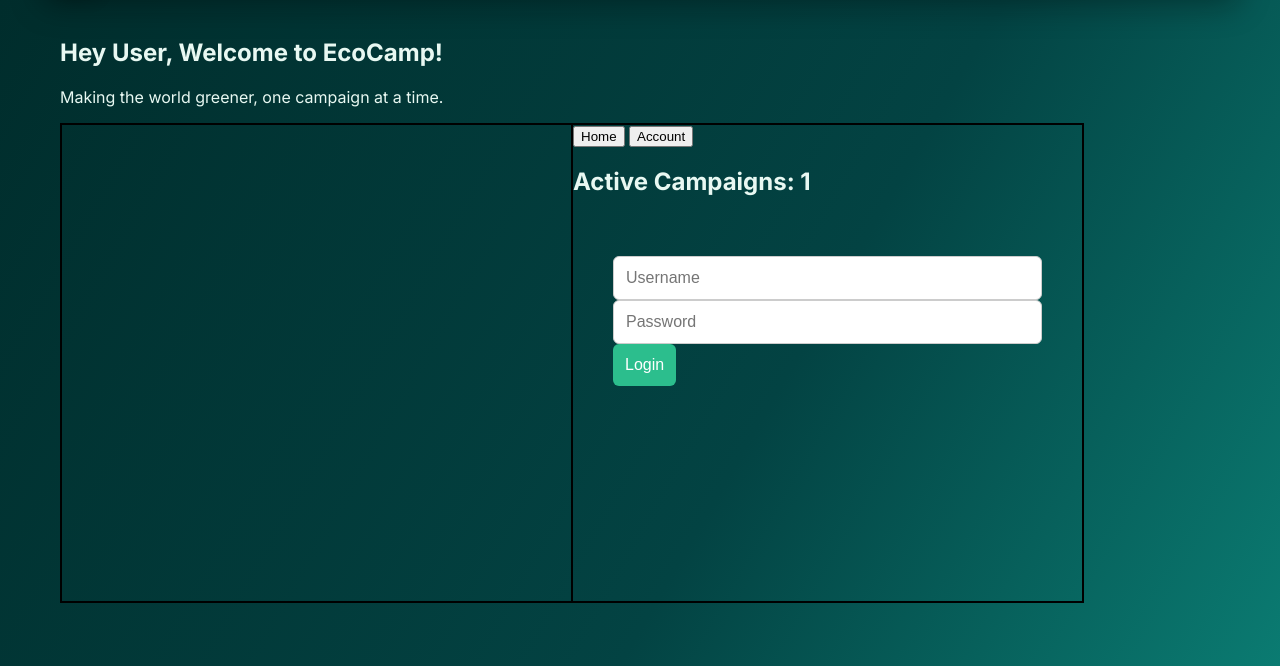
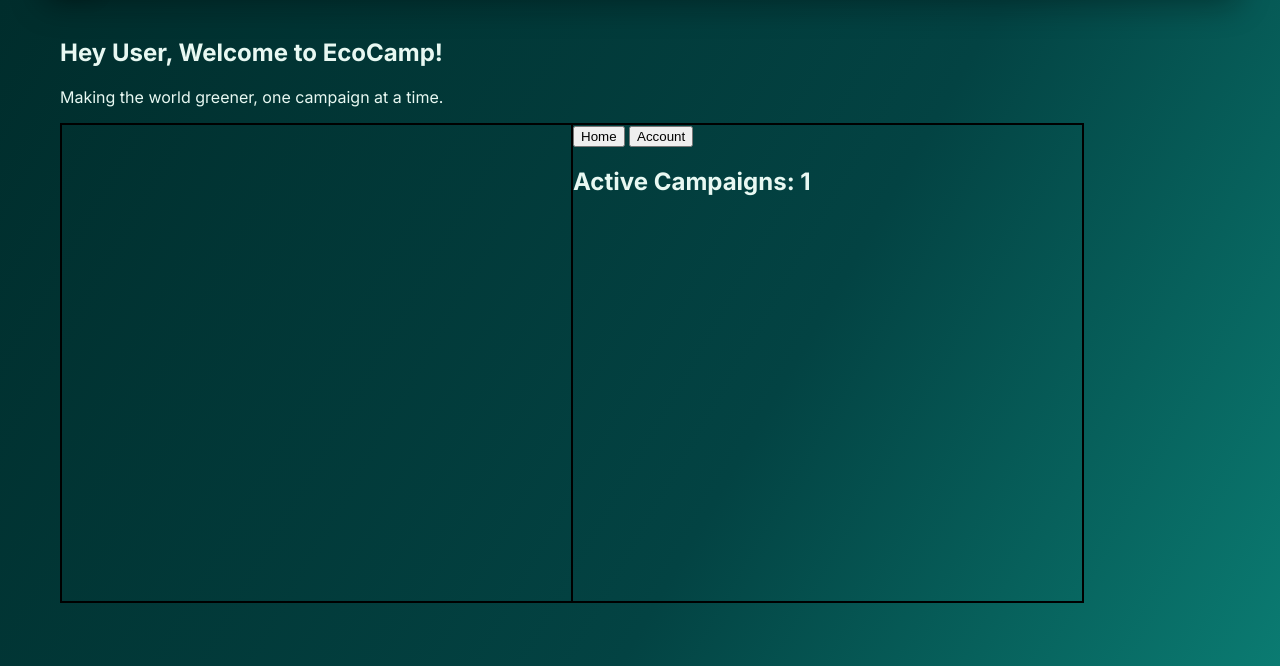
Before and after one commit to dipanshuag19/EcoCamp, a Flask app: template templates/index.html in a window 1280 px wide. Shown: the part 72-738 px from the top of the page. Run offline with Flask 3, Linux system fonts and the light colour scheme; the template is opened without the code that fills it: most values are stand-ins (such as "Sample title", 1, 10 or a date in 2020).

Commit message:
Update index.html

```diff
--- a/templates/index.html
+++ b/templates/index.html
@@ -356,30 +356,49 @@
 
   <!-- Right Box -->
   <div>
-  <button onclick="document.getElementById('2ndhome').style.display='block'; document.getElementById('accountpage').style.display='none';"> Home </button>
-  <button onclick="document.getElementById('2ndhome').style.display='none'; document.getElementById('accountpage').style.display='block';"> Account </button>
+  <button onclick="
+  document.getElementById('2ndhome').style.display='block';
+  document.getElementById('accountpage').style.display='none';
+  document.getElementById('loginpage').style.display='none';
+  document.getElementById('signuppage').style.display='none';
+">Home</button>
 
-  <h1 id="2ndhome" style="display:block;">Active Campaigns: {{ edetailslist|length }}</h1>
+<button onclick="
+  document.getElementById('2ndhome').style.display='none';
+  document.getElementById('accountpage').style.display='block';
+  document.getElementById('loginpage').style.display='none';
+  document.getElementById('signuppage').style.display='none';
+">Account</button>
 
-  <section id="accountpage">
-     <button onclick="document.getElementById('loginpage').style.display='block'; document.getElementById('signuppage').style.display='none';">Login</button>
-     <button onclick="document.getElementById('loginpage').style.display='none'; document.getElementById('signuppage').style.display='block';">Sign Up</button>
-  </section>
+<h1 id="2ndhome" style="display:block;">Active Campaigns: {{ edetailslist|length }}</h1>
 
-  <form class="login-form" id="loginpage" style="display:block;">
-    <input type="text" placeholder="Username">
-    <input type="password" placeholder="Password">
-    <button type="submit">Login</button>
-  </form>
+<section id="accountpage" style="display:none; text-align:center; margin-top:20px;">
+  <button onclick="
+    document.getElementById('loginpage').style.display='block';
+    document.getElementById('signuppage').style.display='none';
+  ">Login</button>
 
-   <form class="login-form" id="signuppage" style="display:none;">
-    <input type="text" placeholder="Full Name">
-    <input type="text" placeholder="Username">
-    <input type="text" placeholder="Email">
-    <input type="password" placeholder="Password">
-    <input type="cpassword" placeholder="Confirm Password">
-    <button type="submit">Login</button>
-  </form>
+  <button onclick="
+    document.getElementById('loginpage').style.display='none';
+    document.getElementById('signuppage').style.display='block';
+  ">Sign Up</button>
+</section>
+
+<form class="login-form" id="loginpage" style="display:none; text-align:center; margin-top:20px;">
+  <input type="text" placeholder="Username"><br><br>
+  <input type="password" placeholder="Password"><br><br>
+  <button type="submit">Login</button>
+</form>
+
+<form class="login-form" id="signuppage" style="display:none; text-align:center; margin-top:20px;">
+  <input type="text" placeholder="Full Name"><br><br>
+  <input type="text" placeholder="Username"><br><br>
+  <input type="email" placeholder="Email"><br><br>
+  <input type="password" placeholder="Password"><br><br>
+  <input type="password" placeholder="Confirm Password"><br><br>
+  <button type="submit">Sign Up</button>
+</form>
+
 
 </div>
 
```
